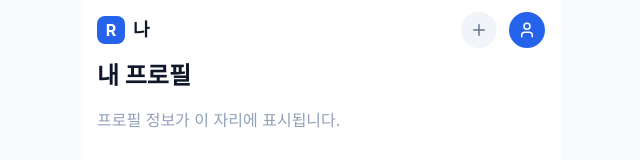
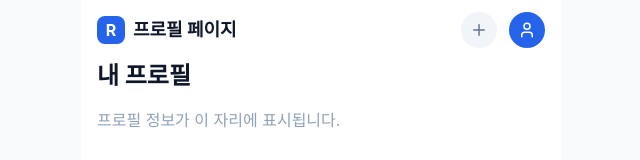
Before and after one commit to ExchangeStudentReisen/FE, a React (Vite) app: page /profile in a window 1280 px wide. Shown: the top 160 px of the page, without its empty margins (319-959 px from the left). Built offline with nearby package versions, Linux system fonts and the light colour scheme.

Commit message:
chore: hover pointer add

```diff
--- a/src/components/Header.tsx
+++ b/src/components/Header.tsx
@@ -5,7 +5,7 @@ const PAGE_LABEL: Record<string, string> = {
   '/feed': 'Reisen',
   '/search': '탐색',
   '/post/new': '글쓰기',
-  '/profile': '나',
+  '/profile': '프로필 페이지',
 }
 
 function getLabel(pathname: string) {
@@ -39,7 +39,7 @@ export function Header() {
       <div className="flex items-center gap-3">
         <button
           onClick={() => navigate('/post/new')}
-          className={`w-9 h-9 rounded-full flex items-center justify-center transition-colors ${
+          className={`cursor-pointer w-9 h-9 rounded-full flex items-center justify-center transition-colors ${
             pathname.startsWith('/post/new')
               ? 'bg-primary text-white'
               : 'bg-slate-100 text-slate-500'
@@ -50,12 +50,12 @@ export function Header() {
         </button>
         <button
           onClick={() => navigate('/profile')}
-          className={`w-9 h-9 rounded-full flex items-center justify-center transition-colors ${
+          className={`cursor-pointer w-9 h-9 rounded-full flex items-center justify-center transition-colors ${
             pathname.startsWith('/profile')
               ? 'bg-primary text-white'
               : 'bg-slate-100 text-slate-500'
           }`}
-          aria-label="나"
+          aria-label="프로필 페이지"
         >
           <User size={18} />
         </button>
```
